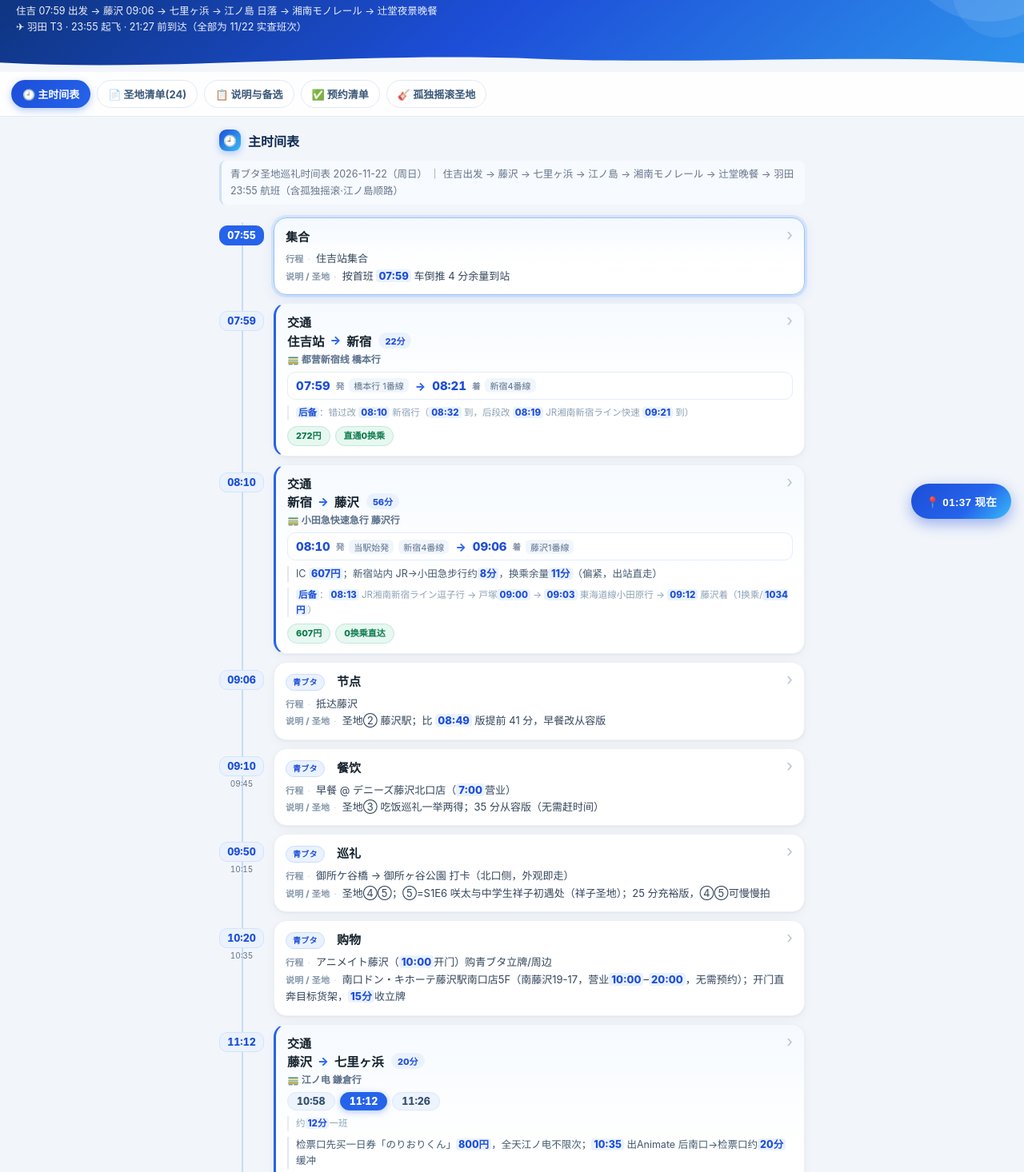
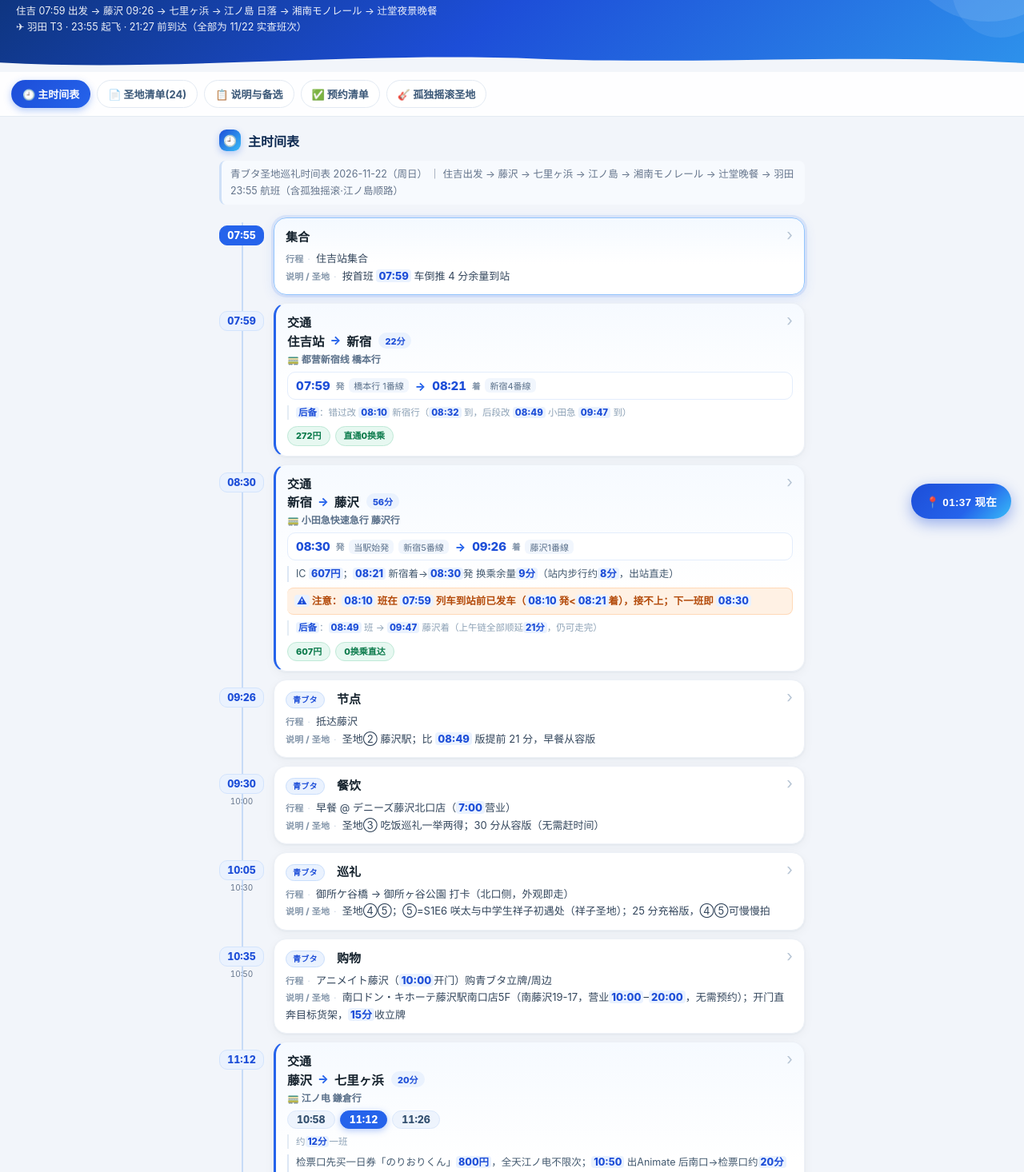
Before and after one commit to fhlm/pages, a plain HTML site: page aobuta/index.html in a window 1280 px wide. Shown: the part 133-1599 px from the top of the page at 80% size. Drawn offline with Linux system fonts and the light colour scheme.

Commit message:
fix: 新宿段改 08:30 小田急（08:10 在 07:59 列车到站前已发车接不上），藤沢 09:26 着，上午链顺延

```diff
--- a/aobuta/index.html
+++ b/aobuta/index.html
@@ -189,7 +189,7 @@ footer { text-align:center; color:#8ea1b5; font-size:11.5px; padding:18px 0 calc
   <div class="hx">
     <div class="hx-tag">2026-11-22（周日）</div>
     <h1>青ブタ × 孤独摇滚<br>圣地巡礼时间表</h1>
-    <p>住吉 07:59 出发 → 藤沢 09:06 → 七里ヶ浜 → 江ノ島 日落 → 湘南モノレール → 辻堂夜景晚餐<br>✈ 羽田 T3 · 23:55 起飞 · 21:27 前到达（全部为 11/22 实查班次）</p>
+    <p>住吉 07:59 出发 → 藤沢 09:26 → 七里ヶ浜 → 江ノ島 日落 → 湘南モノレール → 辻堂夜景晚餐<br>✈ 羽田 T3 · 23:55 起飞 · 21:27 前到达（全部为 11/22 实查班次）</p>
   </div>
   <div class="wave"><svg viewBox="0 0 1440 70" preserveAspectRatio="none"><path d="M0,42 C240,68 480,12 760,32 C1000,48 1220,16 1440,44 L1440,70 L0,70 Z" fill="#f2f5fa"/></svg></div>
 </header>
@@ -201,13 +201,13 @@ footer { text-align:center; color:#8ea1b5; font-size:11.5px; padding:18px 0 calc
 <div class="desc">青ブタ圣地巡礼时间表  2026-11-22（周日）  ｜  住吉出发 → 藤沢 → 七里ヶ浜 → 江ノ島 → 湘南モノレール → 辻堂晚餐 → 羽田 23:55 航班（含孤独摇滚·江ノ島顺路）</div>
 <div class="tl">
 <div class="item tl" data-start="07:55" data-title="07:55 · 集合"><div class="rail"><span class="t-start">07:55</span></div><div class="card"><div class="card-head"><span class="ttl">集合</span><span class="chev">›</span></div><div class="fields"><div class="f"><span class="fl">行程</span><span class="fv">住吉站集合</span></div><div class="f"><span class="fl">说明 / 圣地</span><span class="fv">按首班 <b class="hl">07:59</b> 车倒推 4 分余量到站</span></div></div></div></div>
-<div class="item tl" data-start="07:59" data-title="07:59 住吉站 → 新宿"><div class="rail"><span class="t-start">07:59</span></div><div class="card trans"><div class="card-head"><span class="ttl">交通</span><span class="chev">›</span></div><div class="route"><span class="r-st">住吉站</span><span class="r-arr">→</span><span class="r-st">新宿</span><span class="r-dur">22分</span></div><div class="r-line">🚃 都营新宿线 橋本行</div><div class="deparr" data-l="班次"><span class="da-t">07:59</span><span class="da-l">発</span><span class="da-x">橋本行 1番線</span><span class="da-arrow">→</span><span class="da-t">08:21</span><span class="da-l">着</span><span class="da-x">新宿4番線</span></div><div class="tnote bk" data-l="后备"><b class="hl">后备</b>：错过改 <b class="hl">08:10</b> 新宿行（<b class="hl">08:32</b> 到，后段改 <b class="hl">08:19</b> JR湘南新宿ライン快速 <b class="hl">09:21</b> 到）</div><div class="tchips"><span class="chip fare">272円</span><span class="chip fare">直通0换乘</span></div></div></div>
-<div class="item tl" data-start="08:10" data-title="08:10 新宿 → 藤沢"><div class="rail"><span class="t-start">08:10</span></div><div class="card trans"><div class="card-head"><span class="ttl">交通</span><span class="chev">›</span></div><div class="route"><span class="r-st">新宿</span><span class="r-arr">→</span><span class="r-st">藤沢</span><span class="r-dur">56分</span></div><div class="r-line">🚃 小田急快速急行 藤沢行</div><div class="deparr" data-l="班次"><span class="da-t">08:10</span><span class="da-l">発</span><span class="da-x">当駅始発</span><span class="da-x">新宿4番線</span><span class="da-arrow">→</span><span class="da-t">09:06</span><span class="da-l">着</span><span class="da-x">藤沢1番線</span></div><div class="tnote" data-l="备注">IC <b class="hl">607円</b>；新宿站内 JR→小田急步行约<b class="hl">8分</b>，换乘余量<b class="hl">11分</b>（偏紧，出站直走）</div><div class="tnote bk" data-l="后备"><b class="hl">后备</b>：<b class="hl">08:13</b> JR湘南新宿ライン逗子行 → 戸塚<b class="hl">09:00</b> → <b class="hl">09:03</b> 東海道線小田原行 → <b class="hl">09:12</b> 藤沢着（1换乘/<b class="hl">1034円</b>）</div><div class="tchips"><span class="chip fare">607円</span><span class="chip fare">0换乘直达</span></div></div></div>
-<div class="item tl" data-start="09:06" data-title="09:06 · 节点"><div class="rail"><span class="t-start">09:06</span></div><div class="card"><div class="card-head"><span class="wbs"><span class="wb ab">青ブタ</span></span><span class="ttl">节点</span><span class="chev">›</span></div><div class="fields"><div class="f"><span class="fl">行程</span><span class="fv">抵达藤沢</span></div><div class="f"><span class="fl">说明 / 圣地</span><span class="fv">圣地② 藤沢駅；比 <b class="hl">08:49</b> 版提前 41 分，早餐改从容版</span></div></div></div></div>
-<div class="item tl" data-start="09:10" data-end="09:45" data-title="09:10–09:45 · 餐饮"><div class="rail"><span class="t-start">09:10</span><span class="t-end">09:45</span></div><div class="card"><div class="card-head"><span class="wbs"><span class="wb ab">青ブタ</span></span><span class="ttl">餐饮</span><span class="chev">›</span></div><div class="fields"><div class="f"><span class="fl">行程</span><span class="fv">早餐 @ デニーズ藤沢北口店（<b class="hl">7:00</b>营业）</span></div><div class="f"><span class="fl">说明 / 圣地</span><span class="fv">圣地③ 吃饭巡礼一举两得；35 分从容版（无需赶时间）</span></div></div></div></div>
-<div class="item tl" data-start="09:50" data-end="10:15" data-title="09:50–10:15 · 巡礼"><div class="rail"><span class="t-start">09:50</span><span class="t-end">10:15</span></div><div class="card"><div class="card-head"><span class="wbs"><span class="wb ab">青ブタ</span></span><span class="ttl">巡礼</span><span class="chev">›</span></div><div class="fields"><div class="f"><span class="fl">行程</span><span class="fv">御所ケ谷橋 → 御所ヶ谷公園 打卡（北口侧，外观即走）</span></div><div class="f"><span class="fl">说明 / 圣地</span><span class="fv">圣地④⑤；⑤=S1E6 咲太与中学生祥子初遇处（祥子圣地）；25 分充裕版，④⑤可慢慢拍</span></div></div></div></div>
-<div class="item tl" data-start="10:20" data-end="10:35" data-title="10:20–10:35 · 购物"><div class="rail"><span class="t-start">10:20</span><span class="t-end">10:35</span></div><div class="card"><div class="card-head"><span class="wbs"><span class="wb ab">青ブタ</span></span><span class="ttl">购物</span><span class="chev">›</span></div><div class="fields"><div class="f"><span class="fl">行程</span><span class="fv">アニメイト藤沢（<b class="hl">10:00</b>开门）购青ブタ立牌/周边</span></div><div class="f"><span class="fl">说明 / 圣地</span><span class="fv">南口ドン・キホーテ藤沢駅南口店5F（南藤沢19-17，营业<b class="hl">10:00</b>–<b class="hl">20:00</b>，无需预约）；开门直奔目标货架，<b class="hl">15分</b>收立牌</span></div></div></div></div>
-<div class="item tl" data-start="11:12" data-title="11:12 藤沢 → 七里ヶ浜"><div class="rail"><span class="t-start">11:12</span></div><div class="card trans"><div class="card-head"><span class="ttl">交通</span><span class="chev">›</span></div><div class="route"><span class="r-st">藤沢</span><span class="r-arr">→</span><span class="r-st">七里ヶ浜</span><span class="r-dur">20分</span></div><div class="r-line">🚃 江ノ电 鎌倉行</div><div class="pills" data-l="班次"><span class="pill">10:58</span><span class="pill on">11:12</span><span class="pill">11:26</span></div><div class="tnote bk" data-l="备注">约<b class="hl">12分</b>一班</div><div class="tnote" data-l="备注">检票口先买一日券「のりおりくん」<b class="hl">800円</b>，全天江ノ电不限次；<b class="hl">10:35</b> 出Animate 后南口→检票口约<b class="hl">20分</b>缓冲</div><div class="tnote bk" data-l="后备"><b class="hl">后备</b>：<b class="hl">赶不上 11:12 就坐 11:26（11:46 到</b>，午餐改简餐即可）</div><div class="tchips"><span class="chip fare">800円</span></div></div></div>
+<div class="item tl" data-start="07:59" data-title="07:59 住吉站 → 新宿"><div class="rail"><span class="t-start">07:59</span></div><div class="card trans"><div class="card-head"><span class="ttl">交通</span><span class="chev">›</span></div><div class="route"><span class="r-st">住吉站</span><span class="r-arr">→</span><span class="r-st">新宿</span><span class="r-dur">22分</span></div><div class="r-line">🚃 都营新宿线 橋本行</div><div class="deparr" data-l="班次"><span class="da-t">07:59</span><span class="da-l">発</span><span class="da-x">橋本行 1番線</span><span class="da-arrow">→</span><span class="da-t">08:21</span><span class="da-l">着</span><span class="da-x">新宿4番線</span></div><div class="tnote bk" data-l="后备"><b class="hl">后备</b>：错过改 <b class="hl">08:10</b> 新宿行（<b class="hl">08:32</b> 到，后段改 <b class="hl">08:49</b> 小田急 <b class="hl">09:47</b> 到）</div><div class="tchips"><span class="chip fare">272円</span><span class="chip fare">直通0换乘</span></div></div></div>
+<div class="item tl" data-start="08:30" data-title="08:30 新宿 → 藤沢"><div class="rail"><span class="t-start">08:30</span></div><div class="card trans"><div class="card-head"><span class="ttl">交通</span><span class="chev">›</span></div><div class="route"><span class="r-st">新宿</span><span class="r-arr">→</span><span class="r-st">藤沢</span><span class="r-dur">56分</span></div><div class="r-line">🚃 小田急快速急行 藤沢行</div><div class="deparr" data-l="班次"><span class="da-t">08:30</span><span class="da-l">発</span><span class="da-x">当駅始発</span><span class="da-x">新宿5番線</span><span class="da-arrow">→</span><span class="da-t">09:26</span><span class="da-l">着</span><span class="da-x">藤沢1番線</span></div><div class="tnote" data-l="备注">IC <b class="hl">607円</b>；<b class="hl">08:21</b> 新宿着→<b class="hl">08:30</b>発 换乘余量<b class="hl">9分</b>（站内步行约<b class="hl">8分</b>，出站直走）</div><div class="tnote wn" data-l="注意"><b class="hl">⚠</b> 注意：<b class="hl">08:10</b> 班在 <b class="hl">07:59</b> 列车到站前已发车（<b class="hl">08:10</b>発&lt;<b class="hl">08:21</b>着），接不上；下一班即 <b class="hl">08:30</b></div><div class="tnote bk" data-l="后备"><b class="hl">后备</b>：<b class="hl">08:49</b> 班 → <b class="hl">09:47</b> 藤沢着（上午链全部顺延<b class="hl">21分</b>，仍可走完）</div><div class="tchips"><span class="chip fare">607円</span><span class="chip fare">0换乘直达</span></div></div></div>
+<div class="item tl" data-start="09:26" data-title="09:26 · 节点"><div class="rail"><span class="t-start">09:26</span></div><div class="card"><div class="card-head"><span class="wbs"><span class="wb ab">青ブタ</span></span><span class="ttl">节点</span><span class="chev">›</span></div><div class="fields"><div class="f"><span class="fl">行程</span><span class="fv">抵达藤沢</span></div><div class="f"><span class="fl">说明 / 圣地</span><span class="fv">圣地② 藤沢駅；比 <b class="hl">08:49</b> 版提前 21 分，早餐从容版</span></div></div></div></div>
+<div class="item tl" data-start="09:30" data-end="10:00" data-title="09:30–10:00 · 餐饮"><div class="rail"><span class="t-start">09:30</span><span class="t-end">10:00</span></div><div class="card"><div class="card-head"><span class="wbs"><span class="wb ab">青ブタ</span></span><span class="ttl">餐饮</span><span class="chev">›</span></div><div class="fields"><div class="f"><span class="fl">行程</span><span class="fv">早餐 @ デニーズ藤沢北口店（<b class="hl">7:00</b>营业）</span></div><div class="f"><span class="fl">说明 / 圣地</span><span class="fv">圣地③ 吃饭巡礼一举两得；30 分从容版（无需赶时间）</span></div></div></div></div>
+<div class="item tl" data-start="10:05" data-end="10:30" data-title="10:05–10:30 · 巡礼"><div class="rail"><span class="t-start">10:05</span><span class="t-end">10:30</span></div><div class="card"><div class="card-head"><span class="wbs"><span class="wb ab">青ブタ</span></span><span class="ttl">巡礼</span><span class="chev">›</span></div><div class="fields"><div class="f"><span class="fl">行程</span><span class="fv">御所ケ谷橋 → 御所ヶ谷公園 打卡（北口侧，外观即走）</span></div><div class="f"><span class="fl">说明 / 圣地</span><span class="fv">圣地④⑤；⑤=S1E6 咲太与中学生祥子初遇处（祥子圣地）；25 分充裕版，④⑤可慢慢拍</span></div></div></div></div>
+<div class="item tl" data-start="10:35" data-end="10:50" data-title="10:35–10:50 · 购物"><div class="rail"><span class="t-start">10:35</span><span class="t-end">10:50</span></div><div class="card"><div class="card-head"><span class="wbs"><span class="wb ab">青ブタ</span></span><span class="ttl">购物</span><span class="chev">›</span></div><div class="fields"><div class="f"><span class="fl">行程</span><span class="fv">アニメイト藤沢（<b class="hl">10:00</b>开门）购青ブタ立牌/周边</span></div><div class="f"><span class="fl">说明 / 圣地</span><span class="fv">南口ドン・キホーテ藤沢駅南口店5F（南藤沢19-17，营业<b class="hl">10:00</b>–<b class="hl">20:00</b>，无需预约）；开门直奔目标货架，<b class="hl">15分</b>收立牌</span></div></div></div></div>
+<div class="item tl" data-start="11:12" data-title="11:12 藤沢 → 七里ヶ浜"><div class="rail"><span class="t-start">11:12</span></div><div class="card trans"><div class="card-head"><span class="ttl">交通</span><span class="chev">›</span></div><div class="route"><span class="r-st">藤沢</span><span class="r-arr">→</span><span class="r-st">七里ヶ浜</span><span class="r-dur">20分</span></div><div class="r-line">🚃 江ノ电 鎌倉行</div><div class="pills" data-l="班次"><span class="pill">10:58</span><span class="pill on">11:12</span><span class="pill">11:26</span></div><div class="tnote bk" data-l="备注">约<b class="hl">12分</b>一班</div><div class="tnote" data-l="备注">检票口先买一日券「のりおりくん」<b class="hl">800円</b>，全天江ノ电不限次；<b class="hl">10:50</b> 出Animate 后南口→检票口约<b class="hl">20分</b>缓冲</div><div class="tnote bk" data-l="后备"><b class="hl">后备</b>：<b class="hl">赶不上 11:12 就坐 11:26（11:46 到</b>，午餐改简餐即可）</div><div class="tchips"><span class="chip fare">800円</span></div></div></div>
 <div class="item tl" data-start="11:32" data-title="11:32 · 节点"><div class="rail"><span class="t-start">11:32</span></div><div class="card"><div class="card-head"><span class="wbs"><span class="wb ab">青ブタ</span></span><span class="ttl">节点</span><span class="chev">›</span></div><div class="fields"><div class="f"><span class="fl">行程</span><span class="fv">抵达七里ヶ浜</span></div><div class="f"><span class="fl">说明 / 圣地</span><span class="fv">圣地⑦ 峰ヶ原高中最寄站</span></div></div></div></div>
 <div class="item tl" data-start="11:32" data-end="12:20" data-title="11:32–12:20 · 巡礼"><div class="rail"><span class="t-start">11:32</span><span class="t-end">12:20</span></div><div class="card"><div class="card-head"><span class="wbs"><span class="wb ab">青ブタ</span></span><span class="ttl">巡礼</span><span class="chev">›</span></div><div class="fields"><div class="f"><span class="fl">行程</span><span class="fv">七里ガ浜高校正门 → 駅横踏切 → 行合橋 → 七里ヶ浜海岸（立牌合影）</span></div><div class="f"><span class="fl">说明 / 圣地</span><span class="fv">圣地⑩⑨⑧⑪ 步行串联（<b class="hl">48分</b>紧凑版）；学校只在正门外拍照，绝不进入</span></div></div></div></div>
 <div class="item tl" data-start="12:24" data-title="12:24 七里ヶ浜 → 鎌倉高校前"><div class="rail"><span class="t-start">12:24</span></div><div class="card trans"><div class="card-head"><span class="ttl">交通</span><span class="chev">›</span></div><div class="route"><span class="r-st">七里ヶ浜</span><span class="r-arr">→</span><span class="r-st">鎌倉高校前</span><span class="r-dur">4分</span></div><div class="r-line">🚃 江ノ电 藤沢行</div><div class="pills" data-l="班次"><span class="pill on">12:24</span><span class="pill">12:38</span><span class="pill">12:52</span></div><div class="tnote bk" data-l="备注">约<b class="hl">14分</b>一班</div><div class="tnote" data-l="备注">一日券区间内</div></div></div>
@@ -283,7 +283,7 @@ footer { text-align:center; color:#8ea1b5; font-size:11.5px; padding:18px 0 calc
 <div class="item solo" data-title="江ノ电一日券 のりおりくん"><div class="card"><div class="card-head"><span class="ttl">江ノ电一日券 のりおりくん</span><span class="sub">无需预约</span><span class="chev">›</span></div><div class="fields"><div class="f"><span class="fl">预约方式</span><span class="fv">纸质版=首选（留作纪念）：藤沢站江ノ电检票口当天购买；EMot APP 电子版仅作排队兜底</span></div><div class="f"><span class="fl">时限建议</span><span class="fv">—</span></div><div class="f"><span class="fl">说明</span><span class="fv"><b class="hl">800円</b>；周日检票口可能有排队，坐 <b class="hl">11:12</b> 班（<b class="hl">10:58</b>/<b class="hl">11:12</b>/<b class="hl">11:26</b> 约<b class="hl">12分</b>一班），<b class="hl">赶不上也不影响后续</b></span></div></div></div></div>
 <div class="item solo" data-title="餐饮（デニーズ/しらす丼/テラスモール）"><div class="card"><div class="card-head"><span class="ttl">餐饮（デニーズ/しらす丼/テラスモール）</span><span class="sub">无需预约</span><span class="chev">›</span></div><div class="fields"><div class="f"><span class="fl">预约方式</span><span class="fv">到店</span></div><div class="f"><span class="fl">时限建议</span><span class="fv">デニーズ<b class="hl">7:00</b>营业；とびっちょ周末约排队30–<b class="hl">60分</b>；テラスモール餐厅街约60家、周末晚餐建议 <b class="hl">19:00</b> 前进店</span></div><div class="f"><span class="fl">说明</span><span class="fv">晚餐时段 70 分+商场环境，余量充足</span></div></div></div></div>
 <div class="item solo" data-title="孤独摇滚 江ノ島圣地（S1E8）"><div class="card"><div class="card-head"><span class="ttl">孤独摇滚 江ノ島圣地（S1E8）</span><span class="sub">无需预约</span><span class="chev">›</span></div><div class="fields"><div class="f"><span class="fl">预约方式</span><span class="fv">随青ブタ登岛动线顺访</span></div><div class="f"><span class="fl">时限建议</span><span class="fv">—</span></div><div class="f"><span class="fl">说明</span><span class="fv">弁天桥/江島神社/龙恋の鐘/Sea Candle 与青ブタ完全同点，零额外时间成本；详见「孤独摇滚圣地」Sheet</span></div></div></div></div>
-<div class="item solo" data-title="アニメイト藤沢（立牌/周边）"><div class="card"><div class="card-head"><span class="ttl">アニメイト藤沢（立牌/周边）</span><span class="sub">无需预约</span><span class="chev">›</span></div><div class="fields"><div class="f"><span class="fl">预约方式</span><span class="fv">直接到店（<b class="hl">10:00</b> 开门）</span></div><div class="f"><span class="fl">时限建议</span><span class="fv">行程已排 <b class="hl">10:20</b>–<b class="hl">10:35</b></span></div><div class="f"><span class="fl">说明</span><span class="fv">南口ドン・キホーテ藤沢駅南口店5F，营业<b class="hl">10:00</b>–<b class="hl">20:00</b>；买好立牌接着去④橋/⑤公園合影用，剧场版联动商品周末可能限购</span></div></div></div></div>
+<div class="item solo" data-title="アニメイト藤沢（立牌/周边）"><div class="card"><div class="card-head"><span class="ttl">アニメイト藤沢（立牌/周边）</span><span class="sub">无需预约</span><span class="chev">›</span></div><div class="fields"><div class="f"><span class="fl">预约方式</span><span class="fv">直接到店（<b class="hl">10:00</b> 开门）</span></div><div class="f"><span class="fl">时限建议</span><span class="fv">行程已排 <b class="hl">10:35</b>–<b class="hl">10:50</b></span></div><div class="f"><span class="fl">说明</span><span class="fv">南口ドン・キホーテ藤沢駅南口店5F，营业<b class="hl">10:00</b>–<b class="hl">20:00</b>；买好立牌接着去七里ヶ浜合影用，剧场版联动商品周末可能限购</span></div></div></div></div>
 <div class="item solo" data-title="青ブタ号/联动列车搭乘"><div class="card"><div class="card-head"><span class="ttl">青ブタ号/联动列车搭乘</span><span class="sub">无需预约</span><span class="chev">›</span></div><div class="fields"><div class="f"><span class="fl">预约方式</span><span class="fv">普通乘车即可</span></div><div class="f"><span class="fl">时限建议</span><span class="fv">—</span></div><div class="f"><span class="fl">说明</span><span class="fv">江ノ电青ブタ号 + 湘南モノレールラッピング車両（5605编成，10/31–12/21）哪班是当天才知道，拍到即赚到；联动持续至11/30前后</span></div></div></div></div>
 <div class="item solo" data-title="住吉站集合位置"><div class="card"><div class="card-head"><span class="ttl">住吉站集合位置</span><span class="sub">行前确认</span><span class="chev">›</span></div><div class="fields"><div class="f"><span class="fl">预约方式</span><span class="fv">Google Maps 确认检票口/出口</span></div><div class="f"><span class="fl">时限建议</span><span class="fv">出发前一晚</span></div><div class="f"><span class="fl">说明</span><span class="fv">首班车 <b class="hl">07:59</b>，别走错口</span></div></div></div></div>
 <div class="item solo" data-title="Suica/PASMO 余额"><div class="card"><div class="card-head"><span class="ttl">Suica/PASMO 余额</span><span class="sub">行前检查</span><span class="chev">›</span></div><div class="fields"><div class="f"><span class="fl">预约方式</span><span class="fv">交通IC卡充值 ≥<b class="hl">4,000円</b></span></div><div class="f"><span class="fl">时限建议</span><span class="fv">出发前</span></div><div class="f"><span class="fl">说明</span><span class="fv">全天交通+水族馆+餐饮备用</span></div></div></div></div>
```
Also changed, not shown: 3 other files.
